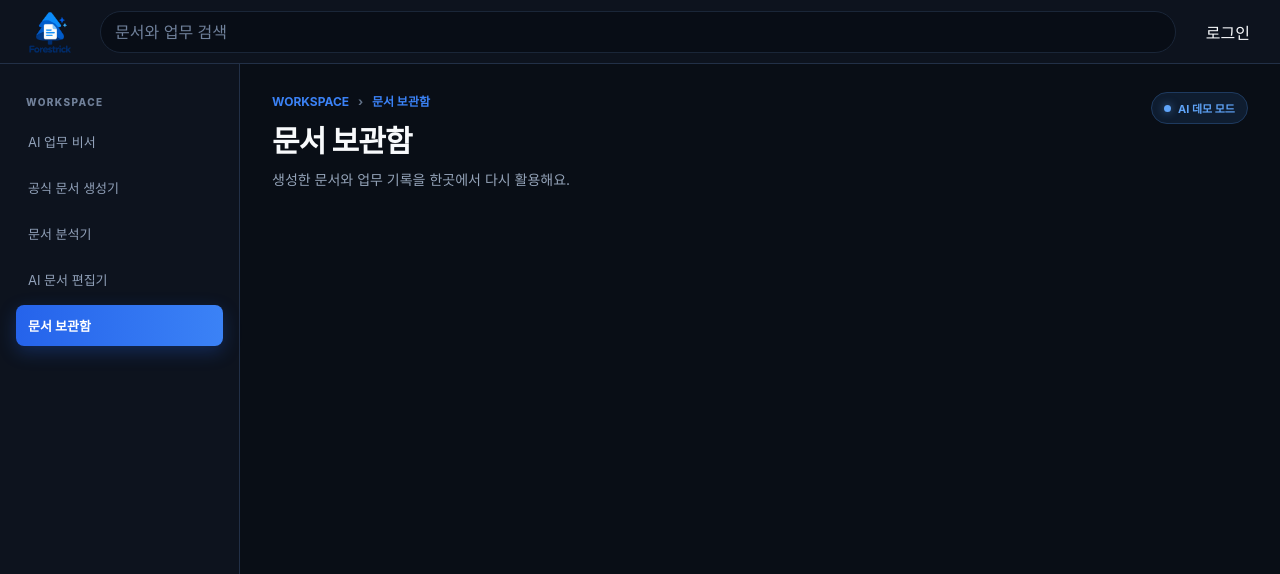
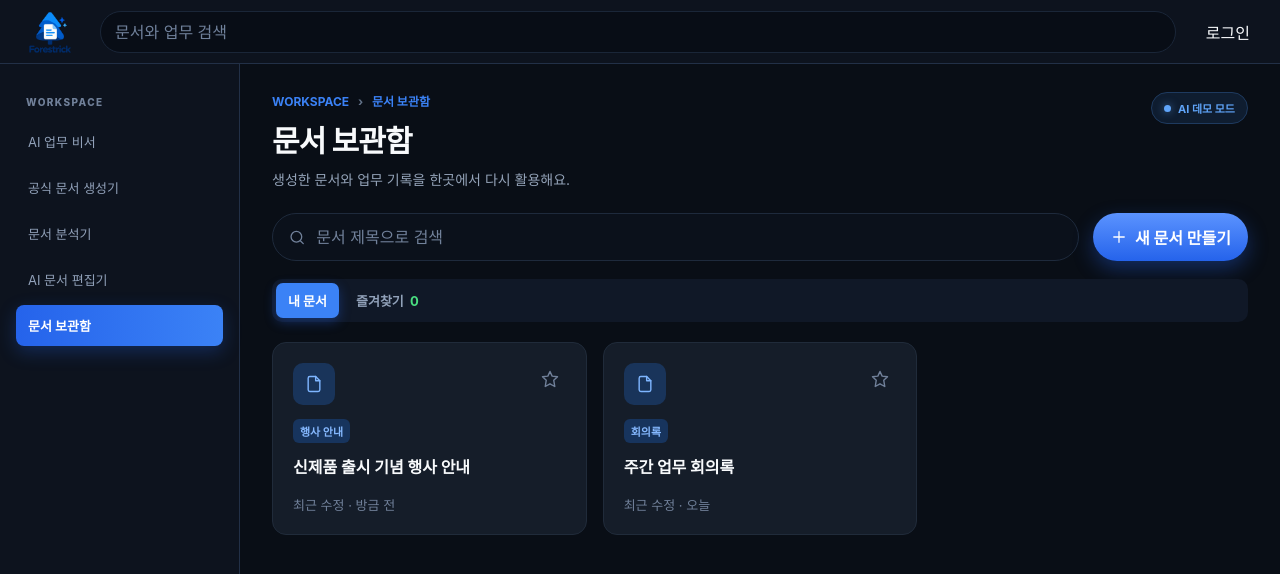
Before and after one commit to noonna-team-react-6/Forestrick, a React (Vite) app: page /archive in a window 1280 px wide. Shown: the top 574 px of the page. Built offline with nearby package versions, Linux system fonts and the light colour scheme; no server answers.

Commit message:
Feat: implement document archive page

```diff
--- /dev/null
+++ b/src/components/archive/ArchiveDocumentCard.jsx
@@ -0,0 +1,38 @@
+import { IconFile, IconStar, IconStarFill } from "../common/Icons";
+
+const priorityLabels = {
+  none: "중요도 없음",
+  normal: "중요도 보통",
+  high: "중요도 최상",
+};
+
+export default function ArchiveDocumentCard({ document, priority, onPriorityChange }) {
+  const isImportant = priority !== "none";
+  const StarIcon = priority === "high" ? IconStarFill : IconStar;
+  const category = document.category ?? document.type ?? "문서";
+  const updatedAt = document.updatedAt ?? document.createdAt ?? "방금 전";
+
+  return (
+    <article className="archive-document-card">
+      <div className="archive-document-card__top">
+        <span className="archive-document-card__icon">
+          <IconFile size={20} />
+        </span>
+        <button
+          className={`archive-document-card__priority archive-document-card__priority--${priority}`}
+          type="button"
+          aria-label={`${document.title} ${priorityLabels[priority]}`}
+          title={`${priorityLabels[priority]} · 클릭하여 변경`}
+          onClick={onPriorityChange}
+        >
+          <StarIcon size={20} />
+          <span className="sr-only">{isImportant ? priorityLabels[priority] : "중요도 설정"}</span>
+        </button>
+      </div>
+
+      <span className="archive-document-card__category">{category}</span>
+      <h2>{document.title}</h2>
+      <p>최근 수정 · {updatedAt}</p>
+    </article>
+  );
+}
--- /dev/null
+++ b/src/pages/archive/DocumentArchivePage.css
@@ -0,0 +1,201 @@
+.document-archive {
+  max-width: 1600px;
+}
+
+.document-archive__toolbar {
+  display: flex;
+  align-items: center;
+  gap: 14px;
+  margin-bottom: 18px;
+}
+
+.document-archive__search {
+  display: flex;
+  flex: 1;
+  align-items: center;
+  gap: 10px;
+  min-width: 0;
+  padding: 0 15px;
+  border: 1px solid #1e2a3c;
+  border-radius: 999px;
+  background: #0b111b;
+  color: #71819a;
+}
+
+.document-archive__search:focus-within {
+  border-color: #3b82f6;
+}
+
+.document-archive__search input {
+  width: 100%;
+  min-width: 0;
+  padding: 13px 0;
+  border: 0;
+  outline: 0;
+  background: transparent;
+  color: #f8fafc;
+  font: inherit;
+}
+
+.document-archive__search input::placeholder {
+  color: #71819a;
+}
+
+.document-archive__create-button {
+  display: inline-flex;
+  flex: none;
+  align-items: center;
+  gap: 7px;
+  padding: 12px 17px;
+  border: 0;
+  border-radius: 999px;
+  background: linear-gradient(180deg, #5b93ff, #2563eb);
+  box-shadow: 0 8px 20px rgb(37 99 235 / 35%);
+  color: #fff;
+  font: inherit;
+  font-weight: 700;
+  cursor: pointer;
+}
+
+.document-archive__tabs {
+  display: inline-flex;
+  gap: 5px;
+  padding: 4px;
+  border-radius: 10px;
+  background: #101827;
+}
+
+.document-archive__tabs button {
+  padding: 8px 12px;
+  border: 0;
+  border-radius: 7px;
+  background: transparent;
+  color: #91a1b9;
+  font: inherit;
+  font-size: 13px;
+  font-weight: 700;
+  cursor: pointer;
+}
+
+.document-archive__tabs button.is-active {
+  background: #3b82f6;
+  box-shadow: 0 4px 12px rgb(37 99 235 / 35%);
+  color: #fff;
+}
+
+.document-archive__tabs span {
+  margin-left: 3px;
+  color: #4ade80;
+}
+
+.document-archive__tabs .is-active span {
+  color: #dbeafe;
+}
+
+.document-archive__grid {
+  display: grid;
+  grid-template-columns: repeat(3, minmax(0, 1fr));
+  gap: 16px;
+  margin-top: 20px;
+}
+
+.archive-document-card {
+  min-height: 190px;
+  padding: 20px;
+  border: 1px solid #202b3a;
+  border-radius: 14px;
+  background: #151d29;
+}
+
+.archive-document-card__top {
+  display: flex;
+  align-items: flex-start;
+  justify-content: space-between;
+  margin-bottom: 14px;
+}
+
+.archive-document-card__icon {
+  display: grid;
+  width: 42px;
+  height: 42px;
+  place-items: center;
+  border-radius: 10px;
+  background: #19345a;
+  color: #7eb5ff;
+}
+
+.archive-document-card__priority {
+  display: grid;
+  width: 32px;
+  height: 32px;
+  place-items: center;
+  padding: 0;
+  border: 0;
+  border-radius: 7px;
+  background: transparent;
+  color: #71819a;
+  cursor: pointer;
+}
+
+.archive-document-card__priority:hover,
+.archive-document-card__priority:focus-visible {
+  background: #1d2939;
+  outline: 0;
+}
+
+.archive-document-card__priority--normal {
+  color: #facc15;
+}
+
+.archive-document-card__priority--high {
+  color: #facc15;
+}
+
+.archive-document-card__category {
+  display: inline-block;
+  padding: 4px 7px;
+  border-radius: 6px;
+  background: #17345d;
+  color: #86b9ff;
+  font-size: 11px;
+  font-weight: 700;
+}
+
+.archive-document-card h2 {
+  margin: 11px 0 17px;
+  color: #f8fafc;
+  font-size: 16px;
+}
+
+.archive-document-card p,
+.document-archive__empty {
+  margin: 0;
+  color: #71819a;
+  font-size: 13px;
+}
+
+.document-archive__empty {
+  margin-top: 36px;
+  text-align: center;
+}
+
+@media (max-width: 1024px) {
+  .document-archive__grid {
+    grid-template-columns: repeat(2, minmax(0, 1fr));
+  }
+}
+
+@media (max-width: 640px) {
+  .document-archive__toolbar {
+    align-items: stretch;
+    flex-direction: column;
+  }
+
+  .document-archive__create-button {
+    justify-content: center;
+  }
+
+  .document-archive__grid {
+    grid-template-columns: 1fr;
+  }
+}
--- a/src/pages/archive/DocumentArchivePage.jsx
+++ b/src/pages/archive/DocumentArchivePage.jsx
@@ -1,22 +1,148 @@
+import { useMemo, useState } from "react";
+import { useNavigate } from "react-router-dom";
+import ArchiveDocumentCard from "../../components/archive/ArchiveDocumentCard";
+import { IconPlus, IconSearch } from "../../components/common/Icons";
 import PageHeader from "../../components/common/PageHeader";
 import Panel from "../../components/common/Panel";
+import useDocuments from "../../hooks/useDocuments";
+import useLocalStorage from "../../hooks/useLocalStorage";
 import { getAIStatus } from "../../utils/aiStatus";
+import "./DocumentArchivePage.css";
+
+const nextPriority = {
+  none: "normal",
+  normal: "high",
+  high: "none",
+};
+
+const previewDocuments = [
+  {
+    id: "preview-event-guide",
+    title: "신제품 출시 기념 행사 안내",
+    category: "행사 안내",
+    source: "official",
+    updatedAt: "방금 전",
+  },
+  {
+    id: "preview-weekly-meeting",
+    title: "주간 업무 회의록",
+    category: "회의록",
+    source: "assistant",
+    updatedAt: "오늘",
+  },
+];
 
 export default function DocumentArchivePage() {
-  const aiStatus = getAIStatus();
+  const navigate = useNavigate();
+  const { documents } = useDocuments();
+  const [activeTab, setActiveTab] = useState("my-documents");
+  const [query, setQuery] = useState("");
+  const [priorities, setPriorities] = useLocalStorage("forestrick-document-priorities", {});
+  const archiveDocuments = documents.length ? documents : previewDocuments;
+
+  const favoriteCount = archiveDocuments.filter(
+    (document) => priorities[document.id] && priorities[document.id] !== "none",
+  ).length;
+
+  const visibleDocuments = useMemo(() => {
+    const normalizedQuery = query.trim().toLowerCase();
+
+    return archiveDocuments.filter((document) => {
+      const category = document.category ?? document.type ?? "문서";
+      const matchesTab = activeTab === "my-documents" || priorities[document.id] !== undefined;
+      const matchesSearch =
+        !normalizedQuery ||
+        document.title.toLowerCase().includes(normalizedQuery) ||
+        category.toLowerCase().includes(normalizedQuery);
+
+      return matchesTab && matchesSearch;
+    });
+  }, [activeTab, archiveDocuments, priorities, query]);
+
+  function handlePriorityChange(documentId) {
+    setPriorities((currentPriorities) => {
+      const currentPriority = currentPriorities[documentId] ?? "none";
+      const updatedPriority = nextPriority[currentPriority];
+
+      if (updatedPriority === "none") {
+        const remainingPriorities = { ...currentPriorities };
+        delete remainingPriorities[documentId];
+        return remainingPriorities;
+      }
+
+      return { ...currentPriorities, [documentId]: updatedPriority };
+    });
+  }
 
   return (
-    <main>
-      {/* PageHeader 안에 Breadcrumb, 제목, 설명, StatusBadge가 포함. */}
+    <section className="document-archive">
       <PageHeader
         breadcrumb="문서 보관함"
         title="문서 보관함"
         description="생성한 문서와 업무 기록을 한곳에서 다시 활용해요."
-        status={aiStatus}
+        status={getAIStatus()}
       />
 
-      {/* Panel 안에 이후 검색, 필터, 문서 카드를 추가. */}
-      <Panel />
-    </main>
+      <Panel className="document-archive__panel">
+        <div className="document-archive__toolbar">
+          <label className="document-archive__search">
+            <IconSearch size={19} />
+            <span className="sr-only">문서 제목으로 검색</span>
+            <input
+              type="search"
+              value={query}
+              onChange={(event) => setQuery(event.target.value)}
+              placeholder="문서 제목으로 검색"
+            />
+          </label>
+          <button className="document-archive__create-button" type="button" onClick={() => navigate("/official")}>
+            <IconPlus size={18} />
+            새 문서 만들기
+          </button>
+        </div>
+
+        <div className="document-archive__tabs" role="tablist" aria-label="문서 보기">
+          <button
+            className={activeTab === "my-documents" ? "is-active" : ""}
+            type="button"
+            role="tab"
+            aria-selected={activeTab === "my-documents"}
+            onClick={() => setActiveTab("my-documents")}
+          >
+            내 문서
+          </button>
+          <button
+            className={activeTab === "favorites" ? "is-active" : ""}
+            type="button"
+            role="tab"
+            aria-selected={activeTab === "favorites"}
+            onClick={() => setActiveTab("favorites")}
+          >
+            즐겨찾기 <span>{favoriteCount}</span>
+          </button>
+        </div>
+
+        {visibleDocuments.length ? (
+          <div className="document-archive__grid">
+            {visibleDocuments.map((document) => (
+              <ArchiveDocumentCard
+                key={document.id}
+                document={document}
+                priority={priorities[document.id] ?? "none"}
+                onPriorityChange={() => handlePriorityChange(document.id)}
+              />
+            ))}
+          </div>
+        ) : (
+          <p className="document-archive__empty">
+            {activeTab === "favorites"
+              ? "즐겨찾기한 문서가 없어요."
+              : query
+                ? "검색 결과가 없어요."
+                : "저장된 문서가 없어요."}
+          </p>
+        )}
+      </Panel>
+    </section>
   );
 }
```
